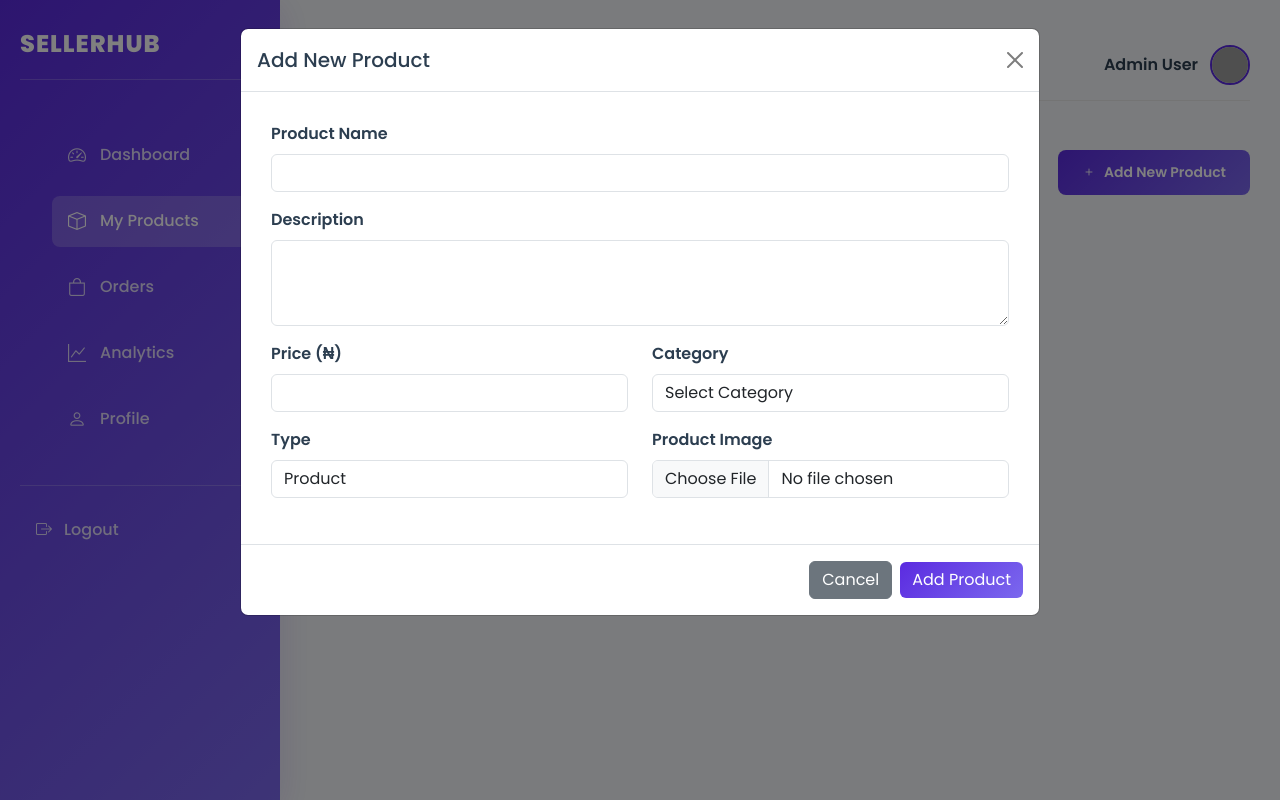
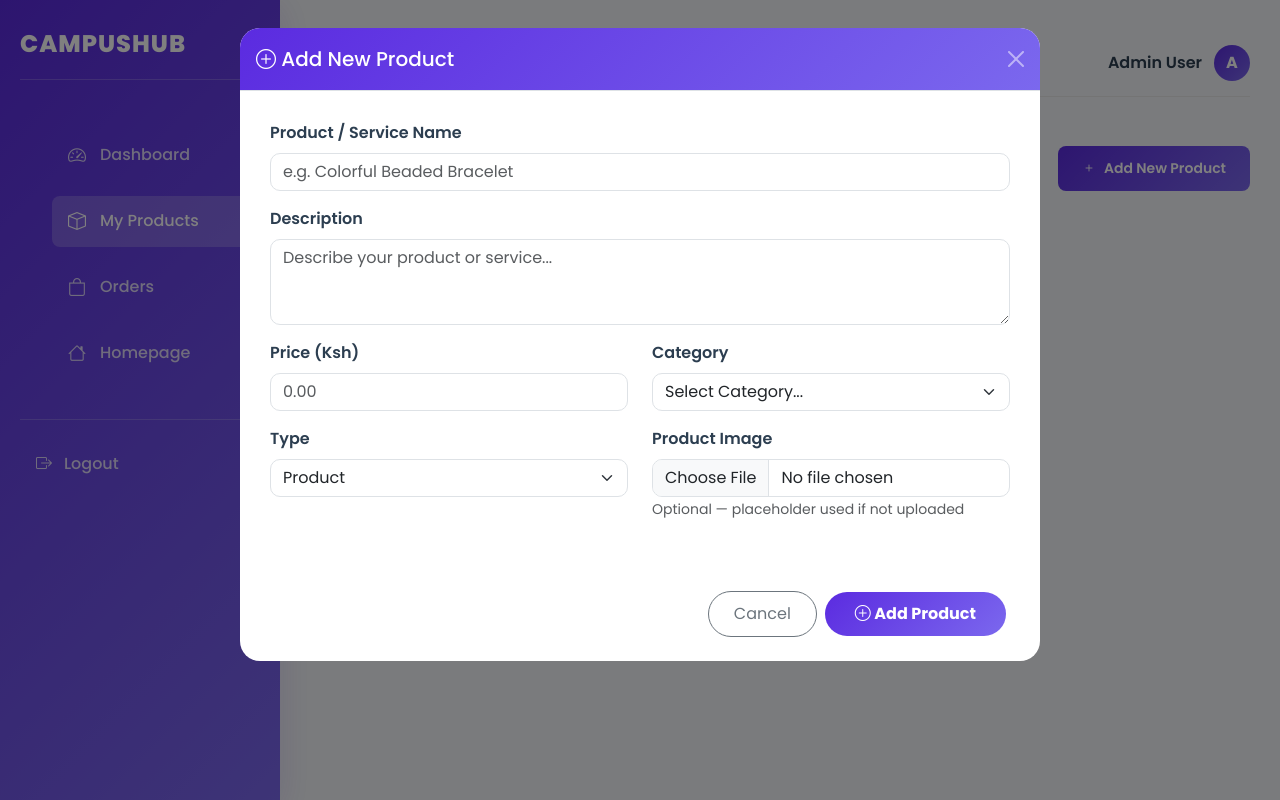
Before and after one commit to gathonimumbi23/CampusHub, a PHP site: page /seller-products.php in a window 1280 px wide, after a click on "Add New Product". Run offline with PHP 8.4, Linux system fonts and the light colour scheme; a user stored in the database is signed in; data comes from the database, SQL or seed files in the repository; data that the repository does not hold is empty; grey boxes are pictures that could not be loaded.

Commit message:
Week 4 and Week 5 (week 5 still in progress) - Debugged the errors, Implement the product-page, linked the dashboards for redirecting, added CRUD

```diff
--- a/seller-products.php
+++ b/seller-products.php
@@ -1,32 +1,38 @@
 <?php
 require_once 'includes/config.php';
 
-// Check if user is logged in and is a vendor
 if (!isset($_SESSION['loggedin']) || $_SESSION['loggedin'] !== true || $_SESSION['role'] !== 'Vendor') {
     header('location: login.php');
     exit;
 }
 
-$user_id = $_SESSION['user_id'];
+// FIX: use $_SESSION['id'] not $_SESSION['user_id']
+$user_id = $_SESSION['id'];
 $vendor_query = mysqli_query($link, "SELECT * FROM vendors WHERE user_id = '$user_id'");
 $vendor = mysqli_fetch_assoc($vendor_query);
+
+// Auto-create vendor profile if missing
+if(!$vendor){
+    mysqli_query($link, "INSERT INTO vendors (user_id, business_name, description)
+        VALUES ('$user_id', '{$_SESSION['name']}\'s Shop', 'Welcome to my shop!')");
+    $vendor_query = mysqli_query($link, "SELECT * FROM vendors WHERE user_id = '$user_id'");
+    $vendor = mysqli_fetch_assoc($vendor_query);
+}
 $vendor_id = $vendor['vendor_id'];
 
-// Handle product actions
-$action = isset($_GET['action']) ? $_GET['action'] : '';
 $message = '';
 
-if ($_SERVER['REQUEST_METHOD'] == 'POST') {
-    if (isset($_POST['add_product'])) {
-        $name = mysqli_real_escape_string($link, $_POST['name']);
-        $description = mysqli_real_escape_string($link, $_POST['description']);
-        $price = floatval($_POST['price']);
+// Handle Add Product
+if($_SERVER['REQUEST_METHOD'] == 'POST' && isset($_POST['add_product'])){
+    $name        = mysqli_real_escape_string($link, trim($_POST['name']));
+    $description = mysqli_real_escape_string($link, trim($_POST['description']));
+    $price       = floatval($_POST['price']);
     $category_id = intval($_POST['category_id']);
-        $type = mysqli_real_escape_string($link, $_POST['type']);
-        $image = 'default_product.jpg';
+    $type        = mysqli_real_escape_string($link, $_POST['type']);
+    $image       = 'default_product.jpg';
 
-        if (isset($_FILES['image']) && $_FILES['image']['error'] == 0) {
-            $image = basename($_FILES['image']['name']);
+    if(isset($_FILES['image']) && $_FILES['image']['error'] == 0){
+        $image = time() . '_' . basename($_FILES['image']['name']);
         $target = 'assets/images/' . $image;
         move_uploaded_file($_FILES['image']['tmp_name'], $target);
     }
@@ -34,121 +40,114 @@ if ($_SERVER['REQUEST_METHOD'] == 'POST') {
     $query = "INSERT INTO products (vendor_id, category_id, name, description, price, image, type)
               VALUES ('$vendor_id', '$category_id', '$name', '$description', '$price', '$image', '$type')";
 
-        if (mysqli_query($link, $query)) {
-            $message = '<div class="alert alert-success">Product added successfully!</div>';
+    if(mysqli_query($link, $query)){
+        $message = 'success';
     } else {
-            $message = '<div class="alert alert-danger">Error adding product!</div>';
-        }
+        $message = 'error';
     }
 }
 
-// Get all products for this vendor
+// Handle Delete Product
+if(isset($_GET['action']) && $_GET['action'] == 'delete' && isset($_GET['id'])){
+    $pid = intval($_GET['id']);
+    mysqli_query($link, "DELETE FROM products WHERE product_id = '$pid' AND vendor_id = '$vendor_id'");
+    header("location: seller-products.php?msg=deleted");
+    exit;
+}
+
+// Fetch products
 $products = mysqli_query($link,
     "SELECT p.*, c.category_name FROM products p
      JOIN categories c ON p.category_id = c.category_id
      WHERE p.vendor_id = '$vendor_id'
      ORDER BY p.product_id DESC");
 
-// Get categories for dropdown
+$total_products = mysqli_num_rows($products);
+
+// Fetch categories
 $categories = mysqli_query($link, "SELECT * FROM categories ORDER BY category_name");
+
+$first_name = explode(' ', $_SESSION['name'])[0];
 ?>
-
 <!DOCTYPE html>
 <html lang="en">
 <head>
     <meta charset="UTF-8">
     <meta name="viewport" content="width=device-width, initial-scale=1.0">
-    <title>My Products - CampusHub Seller</title>
+    <title>My Products - CampusHub</title>
     <link href="https://cdn.jsdelivr.net/npm/bootstrap@5.3.0/dist/css/bootstrap.min.css" rel="stylesheet">
     <link rel="stylesheet" href="https://cdn.jsdelivr.net/npm/bootstrap-icons@1.10.5/font/bootstrap-icons.css">
     <link rel="stylesheet" href="assets/css/seller-dashboard.css">
     <style>
+        body { background: #f5f7fb; }
         .product-grid {
             display: grid;
-            grid-template-columns: repeat(auto-fill, minmax(250px, 1fr));
+            grid-template-columns: repeat(auto-fill, minmax(240px, 1fr));
             gap: 20px;
-            margin-top: 30px;
+            margin-top: 20px;
         }
         .product-card {
             background: white;
-            border-radius: 12px;
+            border-radius: 16px;
             overflow: hidden;
-            box-shadow: 0 2px 12px rgba(0, 0, 0, 0.06);
+            box-shadow: 0 3px 15px rgba(0,0,0,0.06);
             transition: 0.3s;
         }
-        .product-card:hover {
-            transform: translateY(-5px);
-            box-shadow: 0 8px 24px rgba(0, 0, 0, 0.1);
-        }
+        .product-card:hover { transform: translateY(-5px); box-shadow: 0 10px 25px rgba(91,43,224,0.12); }
         .product-image {
             width: 100%;
-            height: 180px;
-            background: #f5f5f5;
+            height: 160px;
+            object-fit: cover;
+            background: #ede9fe;
             display: flex;
             align-items: center;
             justify-content: center;
+            font-size: 50px;
         }
-        .product-body {
-            padding: 20px;
+        .product-image img { width: 100%; height: 100%; object-fit: cover; }
+        .product-body { padding: 16px; }
+        .product-name { font-weight: 700; font-size: 15px; color: #1a1a2e; margin-bottom: 4px; }
+        .product-category { font-size: 12px; color: #aaa; margin-bottom: 10px; }
+        .product-price { font-size: 18px; font-weight: 800; color: #5b2be0; margin-bottom: 12px; }
+        .product-actions { display: flex; gap: 8px; }
+        .product-actions a, .product-actions button {
+            flex: 1; padding: 7px; border: none;
+            border-radius: 8px; font-size: 12px;
+            font-weight: 600; cursor: pointer;
+            text-align: center; text-decoration: none;
+            transition: 0.2s;
         }
-        .product-name {
-            font-weight: 700;
-            margin-bottom: 8px;
-        }
-        .product-category {
-            font-size: 12px;
-            color: #7f8c8d;
-            margin-bottom: 12px;
-        }
-        .product-price {
-            font-size: 20px;
-            font-weight: 800;
-            color: #5b2be0;
-            margin-bottom: 15px;
-        }
-        .product-actions {
-            display: flex;
-            gap: 8px;
-        }
-        .product-actions button {
-            flex: 1;
-            padding: 8px;
-            border: none;
-            border-radius: 6px;
-            font-size: 12px;
-            cursor: pointer;
-            transition: 0.3s;
-        }
-        .btn-edit {
-            background: #3498db;
-            color: white;
-        }
-        .btn-delete {
-            background: #e74c3c;
-            color: white;
-        }
-        .modal-body {
-            padding: 30px;
-        }
-        .form-label {
+        .btn-edit-p { background: #e3f2fd; color: #2196f3; }
+        .btn-edit-p:hover { background: #2196f3; color: white; }
+        .btn-del-p { background: #ffebee; color: #f44336; }
+        .btn-del-p:hover { background: #f44336; color: white; }
+        .empty-state { grid-column: 1/-1; text-align: center; padding: 60px 20px; }
+        .empty-state i { font-size: 60px; color: #ddd; display: block; margin-bottom: 15px; }
+        .type-badge {
+            display: inline-block;
+            padding: 2px 10px;
+            border-radius: 20px;
+            font-size: 11px;
             font-weight: 600;
             margin-bottom: 8px;
         }
+        .type-product { background: #e8f5e9; color: #4caf50; }
+        .type-service { background: #fff3e0; color: #ff9800; }
     </style>
 </head>
 <body>
 <div class="dashboard-container">
+
     <!-- Sidebar -->
     <aside class="sidebar">
         <div class="sidebar-header">
-                <h3 class="mb-0">SellerHub</h3>
+            <h3 class="mb-0">CampusHub</h3>
         </div>
         <ul class="sidebar-menu">
             <li><a href="seller-dashboard.php"><i class="bi bi-speedometer2"></i> Dashboard</a></li>
             <li><a href="seller-products.php" class="active"><i class="bi bi-box"></i> My Products</a></li>
             <li><a href="seller-orders.php"><i class="bi bi-bag"></i> Orders</a></li>
-                <li><a href="seller-analytics.php"><i class="bi bi-graph-up"></i> Analytics</a></li>
-                <li><a href="vendor-profile.php"><i class="bi bi-person"></i> Profile</a></li>
+            <li><a href="index.php"><i class="bi bi-house"></i> Homepage</a></li>
         </ul>
         <div class="sidebar-footer">
             <a href="logout.php" class="logout-btn"><i class="bi bi-box-arrow-right"></i> Logout</a>
@@ -157,104 +156,171 @@ $categories = mysqli_query($link, "SELECT * FROM categories ORDER BY category_na
 
     <!-- Main Content -->
     <main class="main-content">
+
+        <!-- Top Bar -->
         <div class="top-bar">
             <div class="user-section">
                 <span class="user-name"><?php echo htmlspecialchars($_SESSION['name']); ?></span>
-                    <img src="assets/images/<?php echo htmlspecialchars($vendor['profile_image']); ?>" alt="Profile" class="user-avatar">
+                <div style="width:36px;height:36px;border-radius:50%;background:linear-gradient(135deg,#5b2be0,#7b68ee);color:white;display:flex;align-items:center;justify-content:center;font-weight:700;">
+                    <?php echo strtoupper(substr($_SESSION['name'], 0, 1)); ?>
+                </div>
             </div>
         </div>
 
+        <!-- Alerts -->
+        <?php if($message === 'success'): ?>
+        <div class="alert alert-success alert-dismissible fade show" style="border-radius:12px;">
+            <i class="bi bi-check-circle"></i> Product added successfully! It's now live on the marketplace.
+            <button type="button" class="btn-close" data-bs-dismiss="alert"></button>
+        </div>
+        <?php elseif($message === 'error'): ?>
+        <div class="alert alert-danger alert-dismissible fade show" style="border-radius:12px;">
+            <i class="bi bi-exclamation-circle"></i> Error adding product. Please try again.
+            <button type="button" class="btn-close" data-bs-dismiss="alert"></button>
+        </div>
+        <?php elseif(isset($_GET['msg']) && $_GET['msg'] === 'deleted'): ?>
+        <div class="alert alert-warning alert-dismissible fade show" style="border-radius:12px;">
+            <i class="bi bi-trash"></i> Product deleted successfully.
+            <button type="button" class="btn-close" data-bs-dismiss="alert"></button>
+        </div>
+        <?php endif; ?>
+
+        <!-- Page Header -->
         <div class="page-header">
             <div>
-                    <h1>My Products</h1>
-                    <p>Manage all your products and listings</p>
+                <h1>My Products 📦</h1>
+                <p>Hey <?php echo htmlspecialchars($first_name); ?>! You have <strong><?php echo $total_products; ?></strong> listing(s) on CampusHub.</p>
             </div>
             <button class="btn-add-product" data-bs-toggle="modal" data-bs-target="#addProductModal">
                 <i class="bi bi-plus"></i> Add New Product
             </button>
         </div>
 
-            <?php echo $message; ?>
-
+        <!-- Products Grid -->
         <div class="product-grid">
-                <?php while($product = mysqli_fetch_assoc($products)): ?>
+            <?php
+            mysqli_data_seek($products, 0);
+            while($product = mysqli_fetch_assoc($products)):
+            ?>
             <div class="product-card">
                 <div class="product-image">
-                        <img src="assets/images/<?php echo htmlspecialchars($product['image']); ?>" alt="<?php echo htmlspecialchars($product['name']); ?>" style="width: 100%; height: 100%; object-fit: cover;">
+                    <img src="https://placehold.co/400x160/5b2be0/white?text=<?php echo urlencode($product['name']); ?>"
+                         alt="<?php echo htmlspecialchars($product['name']); ?>">
                 </div>
                 <div class="product-body">
-                        <h5 class="product-name"><?php echo htmlspecialchars($product['name']); ?></h5>
-                        <p class="product-category"><?php echo htmlspecialchars($product['category_name']); ?> • <?php echo htmlspecialchars($product['type']); ?></p>
-                        <div class="product-price">₦<?php echo number_format($product['price'], 2); ?></div>
+                    <span class="type-badge type-<?php echo strtolower($product['type']); ?>">
+                        <?php echo $product['type']; ?>
+                    </span>
+                    <div class="product-name"><?php echo htmlspecialchars($product['name']); ?></div>
+                    <div class="product-category">
+                        <i class="bi bi-tag" style="color:#5b2be0;"></i>
+                        <?php echo htmlspecialchars($product['category_name']); ?>
+                    </div>
+                    <div class="product-price">Ksh <?php echo number_format($product['price'], 2); ?></div>
                     <div class="product-actions">
-                            <button class="btn-edit" onclick="editProduct(<?php echo $product['product_id']; ?>)">Edit</button>
-                            <button class="btn-delete" onclick="deleteProduct(<?php echo $product['product_id']; ?>)">Delete</button>
+                        <a href="seller-products.php?action=edit&id=<?php echo $product['product_id']; ?>" class="btn-edit-p">
+                            <i class="bi bi-pencil"></i> Edit
+                        </a>
+                        <a href="seller-products.php?action=delete&id=<?php echo $product['product_id']; ?>"
+                           class="btn-del-p"
+                           onclick="return confirm('Delete this product?')">
+                            <i class="bi bi-trash"></i> Delete
+                        </a>
                     </div>
                 </div>
             </div>
             <?php endwhile; ?>
 
-                <?php if(mysqli_num_rows($products) == 0): ?>
-                <div style="grid-column: 1/-1; text-align: center; padding: 60px 20px;">
-                    <i class="bi bi-inbox" style="font-size: 48px; color: #ccc; display: block; margin-bottom: 20px;"></i>
+            <?php if($total_products == 0): ?>
+            <div class="empty-state">
+                <i class="bi bi-inbox"></i>
                 <h4>No products yet</h4>
                 <p class="text-muted">Start by adding your first product to your store</p>
+                <button class="btn-add-product" data-bs-toggle="modal" data-bs-target="#addProductModal"
+                        style="margin-top:15px;">
+                    <i class="bi bi-plus"></i> Add Your First Product
+                </button>
             </div>
             <?php endif; ?>
         </div>
+
     </main>
 </div>
 
 <!-- Add Product Modal -->
 <div class="modal fade" id="addProductModal" tabindex="-1">
     <div class="modal-dialog modal-lg">
-            <div class="modal-content">
-                <div class="modal-header">
-                    <h5 class="modal-title">Add New Product</h5>
-                    <button type="button" class="btn-close" data-bs-dismiss="modal"></button>
+        <div class="modal-content" style="border-radius:20px;border:none;">
+            <div class="modal-header" style="background:linear-gradient(135deg,#5b2be0,#7b68ee);color:white;border-radius:20px 20px 0 0;">
+                <h5 class="modal-title"><i class="bi bi-plus-circle"></i> Add New Product</h5>
+                <button type="button" class="btn-close btn-close-white" data-bs-dismiss="modal"></button>
             </div>
             <form method="POST" enctype="multipart/form-data">
-                    <div class="modal-body">
+                <div class="modal-body" style="padding:30px;">
+
                     <div class="mb-3">
-                            <label class="form-label">Product Name</label>
-                            <input type="text" class="form-control" name="name" required>
+                        <label class="form-label fw-semibold">Product / Service Name</label>
+                        <input type="text" class="form-control" name="name"
+                               placeholder="e.g. Colorful Beaded Bracelet" required
+                               style="border-radius:10px;">
                     </div>
+
                     <div class="mb-3">
-                            <label class="form-label">Description</label>
-                            <textarea class="form-control" name="description" rows="3" required></textarea>
+                        <label class="form-label fw-semibold">Description</label>
+                        <textarea class="form-control" name="description" rows="3"
+                                  placeholder="Describe your product or service..."
+                                  style="border-radius:10px;"></textarea>
                     </div>
+
                     <div class="row">
                         <div class="col-md-6 mb-3">
-                                <label class="form-label">Price (₦)</label>
-                                <input type="number" class="form-control" name="price" step="0.01" required>
+                            <label class="form-label fw-semibold">Price (Ksh)</label>
+                            <input type="number" class="form-control" name="price"
+                                   placeholder="0.00" step="0.01" min="0" required
+                                   style="border-radius:10px;">
                         </div>
                         <div class="col-md-6 mb-3">
-                                <label class="form-label">Category</label>
-                                <select class="form-control" name="category_id" required>
-                                    <option value="">Select Category</option>
-                                    <?php while($cat = mysqli_fetch_assoc($categories)): ?>
-                                    <option value="<?php echo $cat['category_id']; ?>"><?php echo htmlspecialchars($cat['category_name']); ?></option>
+                            <label class="form-label fw-semibold">Category</label>
+                            <select class="form-select" name="category_id" required style="border-radius:10px;">
+                                <option value="">Select Category...</option>
+                                <?php
+                                mysqli_data_seek($categories, 0);
+                                while($cat = mysqli_fetch_assoc($categories)):
+                                ?>
+                                <option value="<?php echo $cat['category_id']; ?>">
+                                    <?php echo htmlspecialchars($cat['category_name']); ?>
+                                </option>
                                 <?php endwhile; ?>
                             </select>
                         </div>
                     </div>
+
                     <div class="row">
                         <div class="col-md-6 mb-3">
-                                <label class="form-label">Type</label>
-                                <select class="form-control" name="type" required>
+                            <label class="form-label fw-semibold">Type</label>
+                            <select class="form-select" name="type" required style="border-radius:10px;">
                                 <option value="Product">Product</option>
                                 <option value="Service">Service</option>
                             </select>
                         </div>
                         <div class="col-md-6 mb-3">
-                                <label class="form-label">Product Image</label>
-                                <input type="file" class="form-control" name="image" accept="image/*">
+                            <label class="form-label fw-semibold">Product Image</label>
+                            <input type="file" class="form-control" name="image"
+                                   accept="image/*" style="border-radius:10px;">
+                            <small class="text-muted">Optional — placeholder used if not uploaded</small>
                         </div>
                     </div>
+
                 </div>
-                    <div class="modal-footer">
-                        <button type="button" class="btn btn-secondary" data-bs-dismiss="modal">Cancel</button>
-                        <button type="submit" name="add_product" class="btn btn-primary" style="background: linear-gradient(135deg, #5b2be0, #7b68ee); border: none;">Add Product</button>
+                <div class="modal-footer" style="border:none;padding:20px 30px;">
+                    <button type="button" class="btn btn-outline-secondary"
+                            data-bs-dismiss="modal" style="border-radius:30px;padding:10px 25px;">
+                        Cancel
+                    </button>
+                    <button type="submit" name="add_product" class="btn"
+                            style="background:linear-gradient(135deg,#5b2be0,#7b68ee);color:white;border-radius:30px;padding:10px 30px;font-weight:700;border:none;">
+                        <i class="bi bi-plus-circle"></i> Add Product
+                    </button>
                 </div>
             </form>
         </div>
@@ -262,15 +328,5 @@ $categories = mysqli_query($link, "SELECT * FROM categories ORDER BY category_na
 </div>
 
 <script src="https://cdn.jsdelivr.net/npm/bootstrap@5.3.0/dist/js/bootstrap.bundle.min.js"></script>
-    <script>
-        function editProduct(productId) {
-            alert('Edit functionality coming soon!');
-        }
-        function deleteProduct(productId) {
-            if(confirm('Are you sure you want to delete this product?')) {
-                alert('Delete functionality coming soon!');
-            }
-        }
-    </script>
 </body>
 </html>
```
Also changed, not shown: login.php (+6 -4 lines), seller-dashboard.php (+38 -7 lines), assets/images/1779888544_rose1.webp (added), assets/images/1779888624_rose2.webp (added), assets/images/1779888787_rose3.jpg (added), assets/images/1779888839_rose5.webp (added), assets/images/1779888888_rose4.jpg (added), assets/images/rose1.webp (added), assets/images/rose2.webp (added), assets/images/rose3.jpg (added), assets/images/rose4.jpg (added), assets/images/rose5.webp (added). Lines whose indentation alone changed are shown as unchanged.
